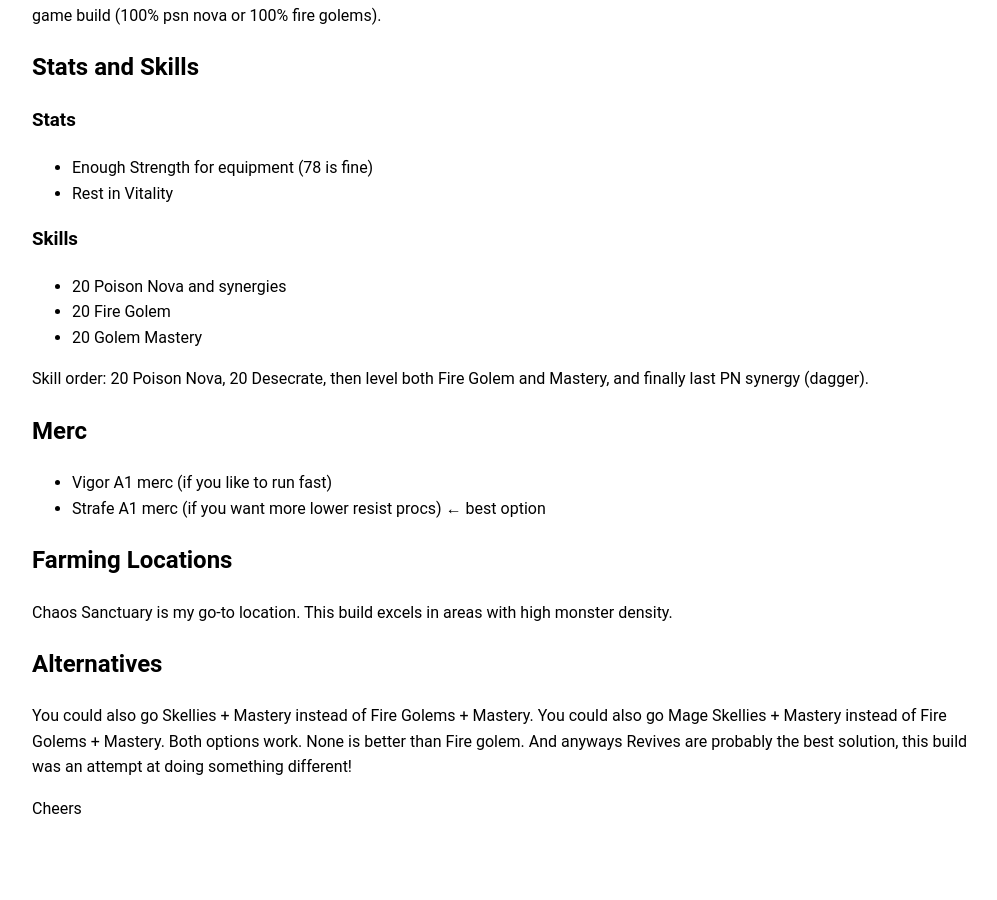
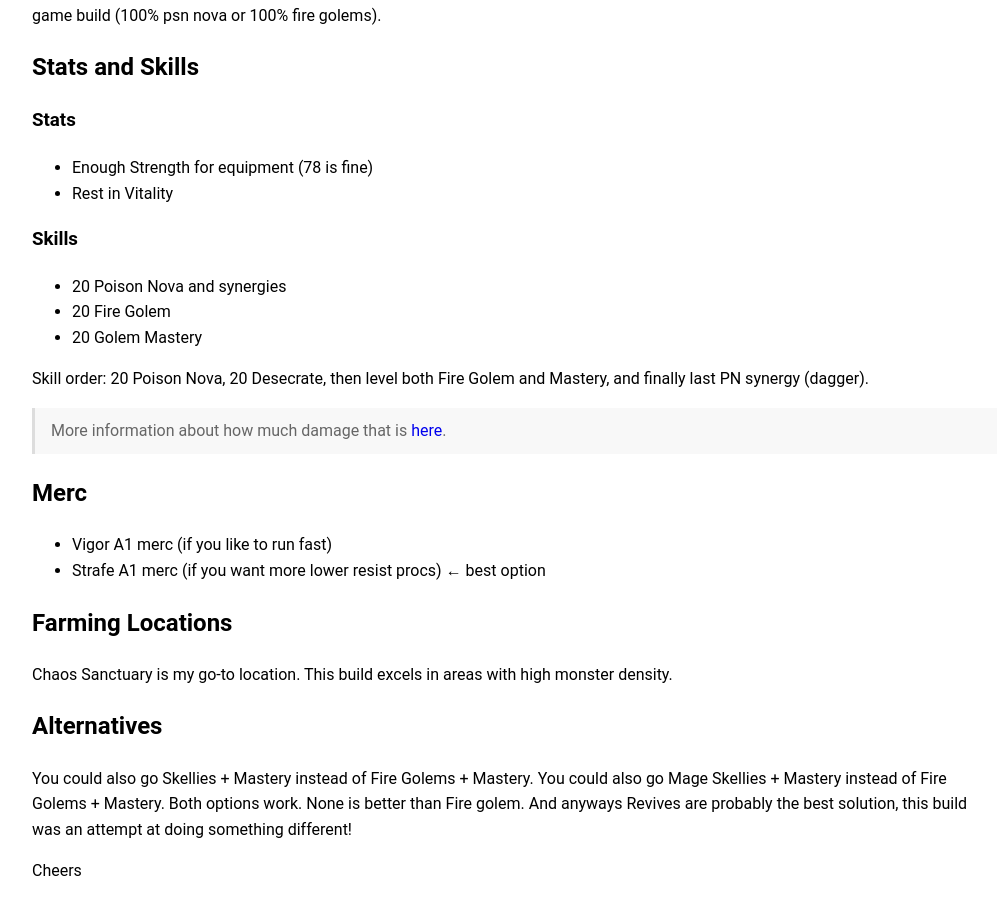
Before and after one commit to zagd3m/patchnotes, a Jekyll site: the page built from docs/_builds/guide_najova.md, in a window 1280 px wide and 900 px high, scrolled down 1329 px. Shown: the whole window, without its empty margins (124-1121 px from the left). Built offline with Jekyll 4.4.1, drawn with Linux system fonts in a browser that asks for light colours; before the commit the page ends 2167 px from its top, so only the background shows below that.

Commit message:
Link from Najova.

```diff
--- a/docs/_builds/guide_najova.md
+++ b/docs/_builds/guide_najova.md
@@ -61,6 +61,8 @@ The rest is probably going to depend on what you find, because if you can afford
 
 Skill order: 20 Poison Nova, 20 Desecrate, then level both Fire Golem and Mastery, and finally last PN synergy (dagger).
 
+> More information about how much damage that is [here]({{ site.baseurl }}/builds/skip-synergy/).
+
 ## Merc
 
 - Vigor A1 merc (if you like to run fast)
```
